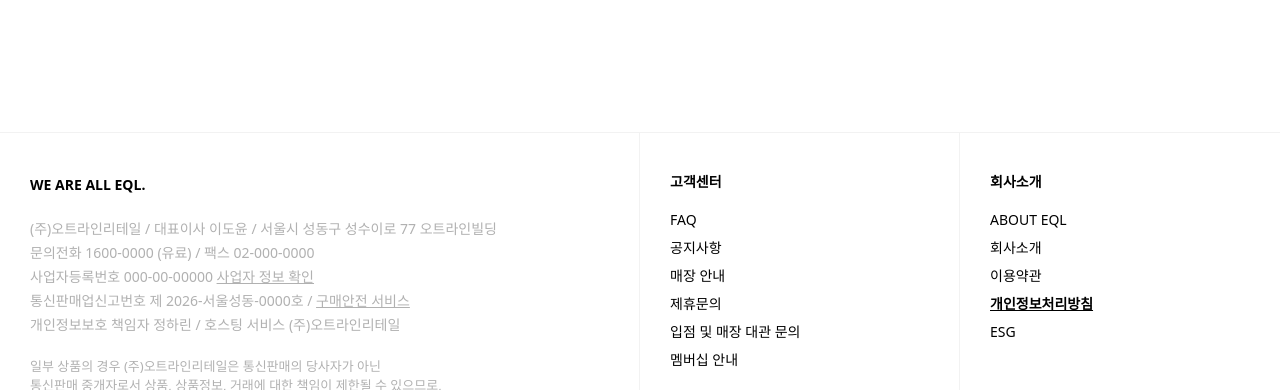
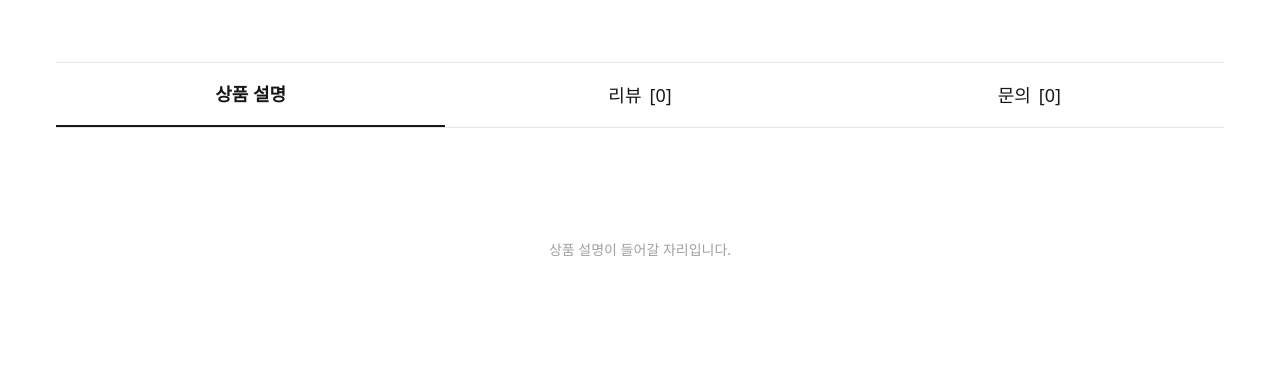
Before and after one commit to kssk3/frontend_f_team_project, a Next.js app: page /product/1 in a window 1280 px wide. Shown: the part 757-1147 px from the top of the page. Built offline with nearby package versions, Linux system fonts and the light colour scheme; a web font is replaced by a local one.

Commit message:
feat: 상품상세탭 추가

```diff
--- a/app/(shop)/product/[id]/page.tsx
+++ b/app/(shop)/product/[id]/page.tsx
@@ -2,6 +2,7 @@
 
 import DetailGallery from '@/domains/products/components/DetailGallery';
 import DetailPurchasePanel from '@/domains/products/components/DetailPurchasePanel';
+import DetailTabs from '@/domains/products/components/DetailTabs';
 import { getProduct } from '@/domains/products/api/products';
 import { Suspense } from 'react';
 import Link from "next/link";
@@ -40,6 +41,14 @@
                     </div>
                     <DetailPurchasePanel product={product} />
                 </div>
+
+                <DetailTabs
+                    description={
+                        <div className="py-20 text-center text-sm text-neutral-400">
+                            상품 설명이 들어갈 자리입니다.
+                        </div>
+                    }
+                />
             </main>
         </Suspense>
      );
--- a/domains/products/components/DetailTabs.tsx
+++ b/domains/products/components/DetailTabs.tsx
@@ -5,9 +5,9 @@
 import { useRef, useState } from 'react';
 
 const TABS = [
-    { key: 'description', label: '상품 설명'},
-    { key: 'review', label: '리뷰', count: 0},
-    { key: 'faq', label: '문의', count: 0},
+    { key: 'description', label: '상품 설명' },
+    { key: 'review', label: '리뷰', count: 0 },
+    { key: 'faq', label: '문의', count: 0 },
 ] as const;
 
 // TABS 추가하면 타입 자동으로 따라오게 함
@@ -17,4 +17,85 @@
     description: React.ReactNode;
 }
 
-export
+export default function DetailTabs({ description }: DetailTabsProps) {
+    // 초깃값은 '상품 설명' description으로 설정
+    const [active, setActive] = useState<TabKey>('description');
+    const sectionRef = useRef<HTMLElement>(null);
+
+    // 탭 전환 + 스크롤 위치 맞추기
+    const selectTab = (key: TabKey) => {
+        setActive(key);
+        const section = sectionRef.current;
+        if (!section) return;
+        // 헤더 오프셋 계산
+        const headerOffset = parseFloat(getComputedStyle(section).scrollMarginTop);
+        if (section.getBoundingClientRect().top < headerOffset) {
+            section.scrollIntoView({ block: 'start' });
+        }
+    };
+
+    return (
+        <section ref={sectionRef} className="mt-16 scroll-mt-header">
+            <div
+                role="tablist"
+                aria-label="상품 상세 정보"
+                className="top-header sticky z-30 grid grid-cols-3 border-y border-neutral-200 bg-white"
+            >
+                {TABS.map((t) => (
+                    <button
+                        key={t.key}
+                        role="tab"
+                        type="button"
+                        // id ↔ aria-controls / aria-labelledby 로 탭과 패널을 양방향 연결
+                        id={`tab-${t.key}`}
+                        aria-selected={active === t.key}
+                        aria-controls={`panel-${t.key}`}
+                        onClick={() => selectTab(t.key)}
+                        className={cn(
+                            'relative flex h-14 items-center justify-center gap-2 px-6 text-sm text-neutral-900 transition hover:bg-neutral-50 md:h-16 md:text-lg',
+                            active === t.key
+                                ? '-mb-px border-b-2 border-neutral-900 font-bold'
+                                : 'font-normal',
+                        )}
+                    >
+                        {t.label}
+                        {'count' in t && <span>[{t.count}]</span>}
+                    </button>
+                ))}
+            </div>
+
+            <div className="pt-8">
+                <div
+                    role="tabpanel"
+                    id="panel-description"
+                    // aria-labelledby = "이 패널의 이름은 저 탭 버튼의 글자다"
+                    aria-labelledby="tab-description"
+                    // 조건부 렌더(&&)로 아예 지우지 않음: 탭 왕복해도 DOM 이 유지돼 상품 설명 이미지를 다시 불러오지 않음
+                    //   숨긴 패널도 HTML 에 남아 검색 엔진이 처음부터 읽을 수 있다.
+                    //   (읽던 스크롤 위치는 보존되지 않음 — selectTab 이 탭을 누를 때마다 섹션 맨 위로 맞춤)
+                    hidden={active !== 'description'}
+                >
+                    {description}
+                </div>
+                <div
+                    role="tabpanel"
+                    id="panel-review"
+                    aria-labelledby="tab-review"
+                    hidden={active !== 'review'}
+                    className="py-20 text-center text-sm text-neutral-400"
+                >
+                    아직 등록된 리뷰가 없습니다.
+                </div>
+                <div
+                    role="tabpanel"
+                    id="panel-faq"
+                    aria-labelledby="tab-faq"
+                    hidden={active !== 'faq'}
+                    className="py-20 text-center text-sm text-neutral-400"
+                >
+                    아직 등록된 문의가 없습니다.
+                </div>
+            </div>
+        </section>
+    );
+}
```
